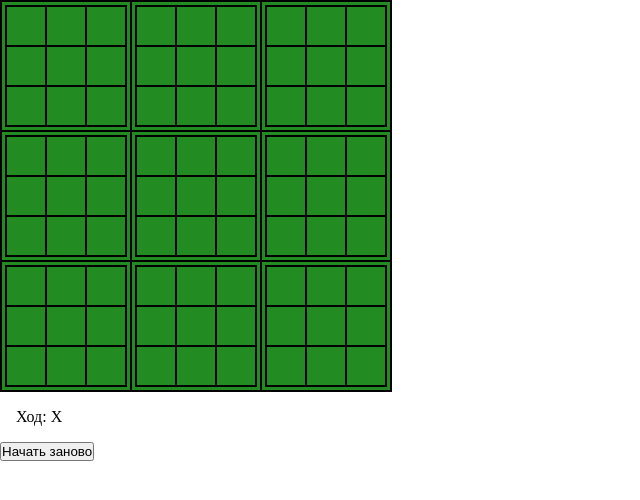
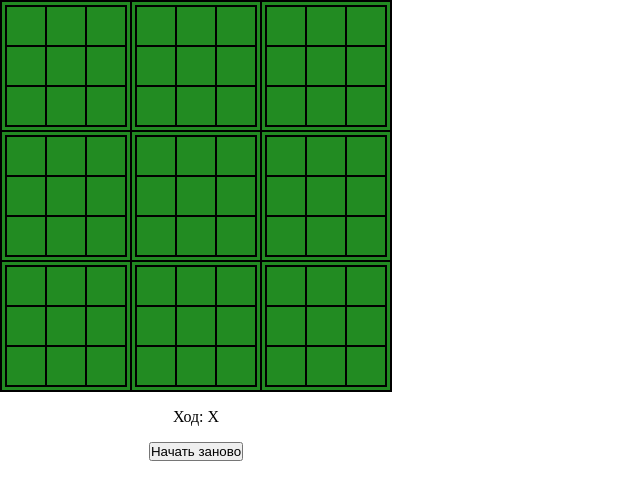
Before and after one commit to Pomdorka/Pomdorka.github.io, a plain HTML site: page index.html in a window 1280 px wide. Shown: the whole page, without its empty margins (0-640 px from the left). Drawn offline with Linux system fonts and the light colour scheme.

Commit message:
Revert "Update index.html"

```diff
--- a/index.html
+++ b/index.html
@@ -11,11 +11,10 @@
         <table id="parentTable" class="parentTable">
         </table>
       </div>
-
-      <div id="player">
-        <span id="turn">Ход: X</span>
+      <div id="player" align="center">
+        <span id="turn" align="">Ход: X</span>
       </div>
-      <div class="button"><button onclick="init()">Начать заново</button></div>
+      <div align="center"><button onclick="init()">Начать заново</button></div>
     </div>
     <script type="text/javascript" src="js/tic-tac-toe.js"></script>
   </body>
```
